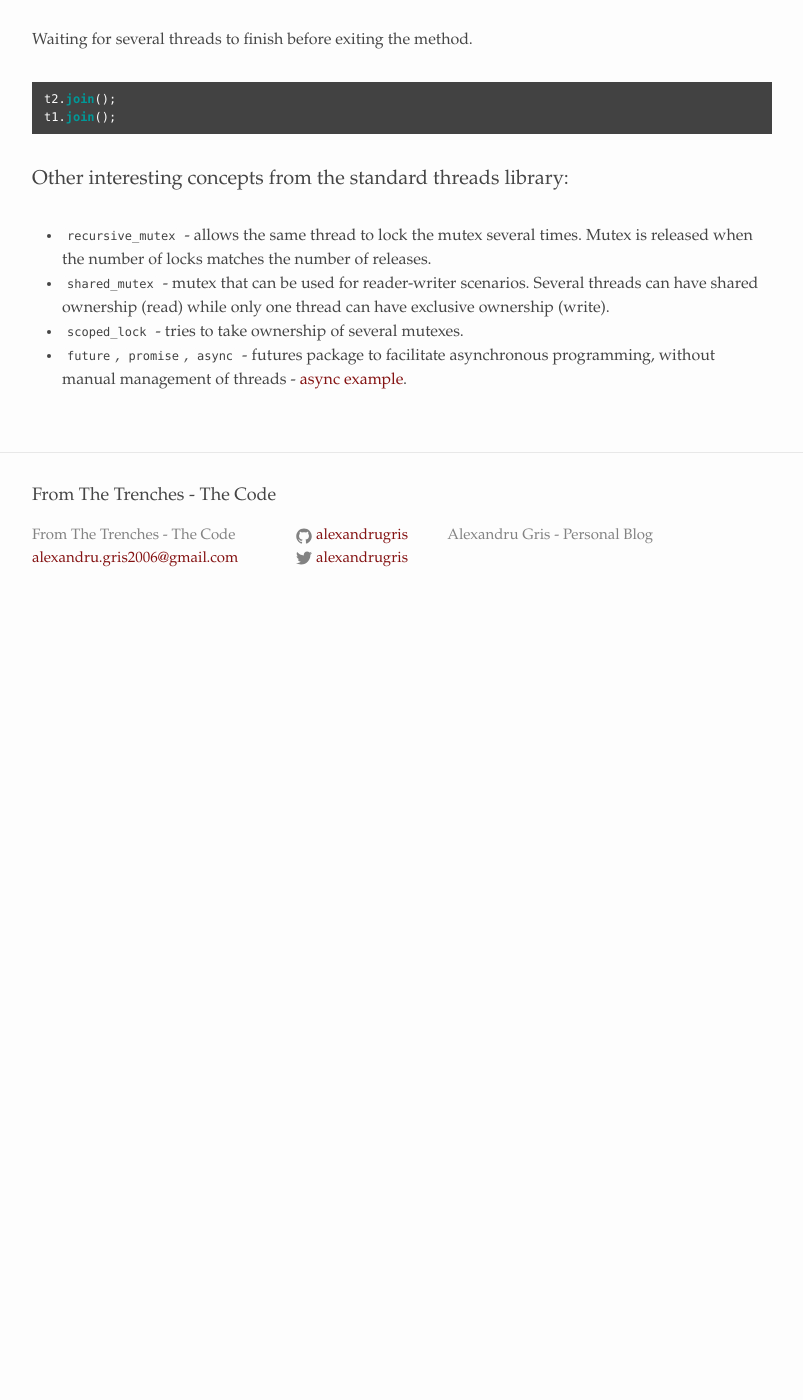
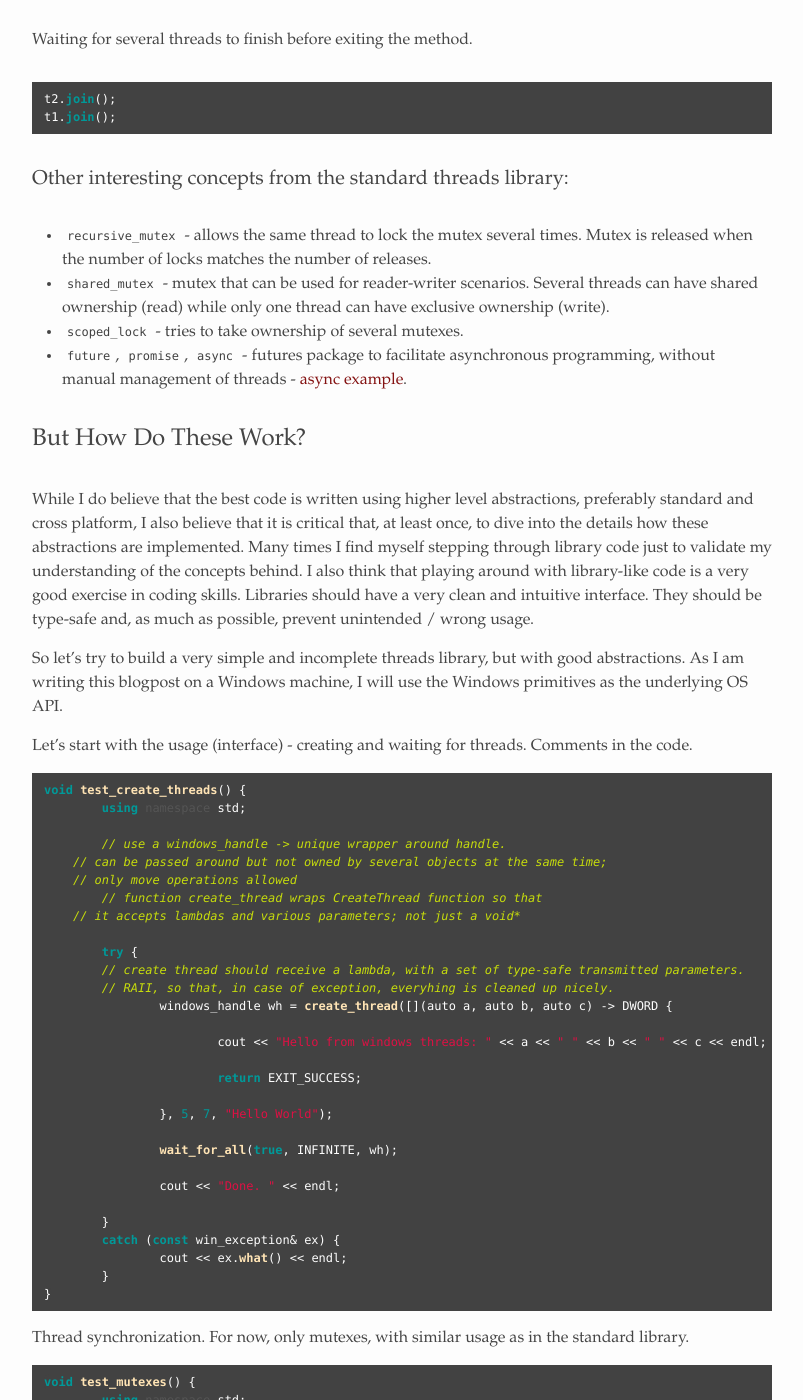
Before and after one commit to alexandrugris/my-jekyll-tech-blog, a Jekyll site: the page built from MyBlog/_posts/2017-02-04-C++-Play-multithreading.markdown, in a window 1280 px wide and 1400 px high, scrolled down 3572 px. Shown: the whole window, without its empty margins (238-1041 px from the left). Built offline with Jekyll 4.4.1, drawn with Linux system fonts in a browser that asks for light colours; before the commit the page ends 4202 px from its top, so only the background shows below that; some of the changed text lies outside the part shown.

Commit message:
multithreading

````diff
--- a/MyBlog/_posts/2017-02-04-C++-Play-multithreading.markdown
+++ b/MyBlog/_posts/2017-02-04-C++-Play-multithreading.markdown
@@ -151,3 +151,75 @@ t1.join();
 - `shared_mutex` - mutex that can be used for reader-writer scenarios. Several threads can have shared ownership (read) while only one thread can have exclusive ownership (write).
 - `scoped_lock` - tries to take ownership of several mutexes.
 - `future`, `promise`, `async` - futures package to facilitate asynchronous programming, without manual management of threads - [async example](http://en.cppreference.com/w/cpp/thread/async).
+
+## But How Do These Work?
+
+While I do believe that the best code is written using higher level abstractions, preferably standard and cross platform, I also believe that it is critical that, at least once, to dive into the details how these abstractions are implemented.
+Many times I find myself stepping through library code just to validate my understanding of the concepts behind. I also think that playing around with library-like code is a very good exercise in coding skills.
+Libraries should have a very clean and intuitive interface. They should be type-safe and, as much as possible, prevent unintended / wrong usage.
+
+So let's try to build a very simple and incomplete threads library, but with good abstractions. As I am writing this blogpost on a Windows machine, I will use the Windows primitives as the underlying OS API.
+
+Let's start with the usage (interface) - creating and waiting for threads. Comments in the code.
+
+```csharp
+void test_create_threads() {
+	using namespace std;
+
+	// use a windows_handle -> unique wrapper around handle.
+    // can be passed around but not owned by several objects at the same time;
+    // only move operations allowed
+	// function create_thread wraps CreateThread function so that
+    // it accepts lambdas and various parameters; not just a void*
+
+	try {
+        // create thread should receive a lambda, with a set of type-safe transmitted parameters.
+        // RAII, so that, in case of exception, everyhing is cleaned up nicely.
+		windows_handle wh = create_thread([](auto a, auto b, auto c) -> DWORD {
+
+			cout << "Hello from windows threads: " << a << " " << b << " " << c << endl;
+
+			return EXIT_SUCCESS;
+
+		}, 5, 7, "Hello World");
+
+		wait_for_all(true, INFINITE, wh);
+
+		cout << "Done. " << endl;
+
+	}
+	catch (const win_exception& ex) {
+		cout << ex.what() << endl;
+	}
+}
+```
+
+Thread synchronization. For now, only mutexes, with similar usage as in the standard library.
+
+```csharp
+void test_mutexes() {
+	using namespace std;
+
+    // can be shared across processes if name != NULL
+	mutex_handle mtx = ::CreateMutex(NULL, FALSE, NULL);
+
+	auto fn = [&mtx]() -> DWORD {
+		try{
+			auto lock = mtx.acquire(); // RAII
+			cout << "Hello World from Mutexes" << endl;
+			::Sleep(1000);
+		}
+		catch (const win_exception& ex) {
+			cout << ex.what() << endl;
+		}
+		return 0;
+	};
+
+	windows_handle th1 = create_thread(fn);
+	windows_handle th2 = create_thread(fn);
+	windows_handle th3 = create_thread(fn);
+	windows_handle th4 = create_thread(fn);
+
+	wait_for_all(true, INFINITE, th1, th2, th3, th4);
+}
+```
````
